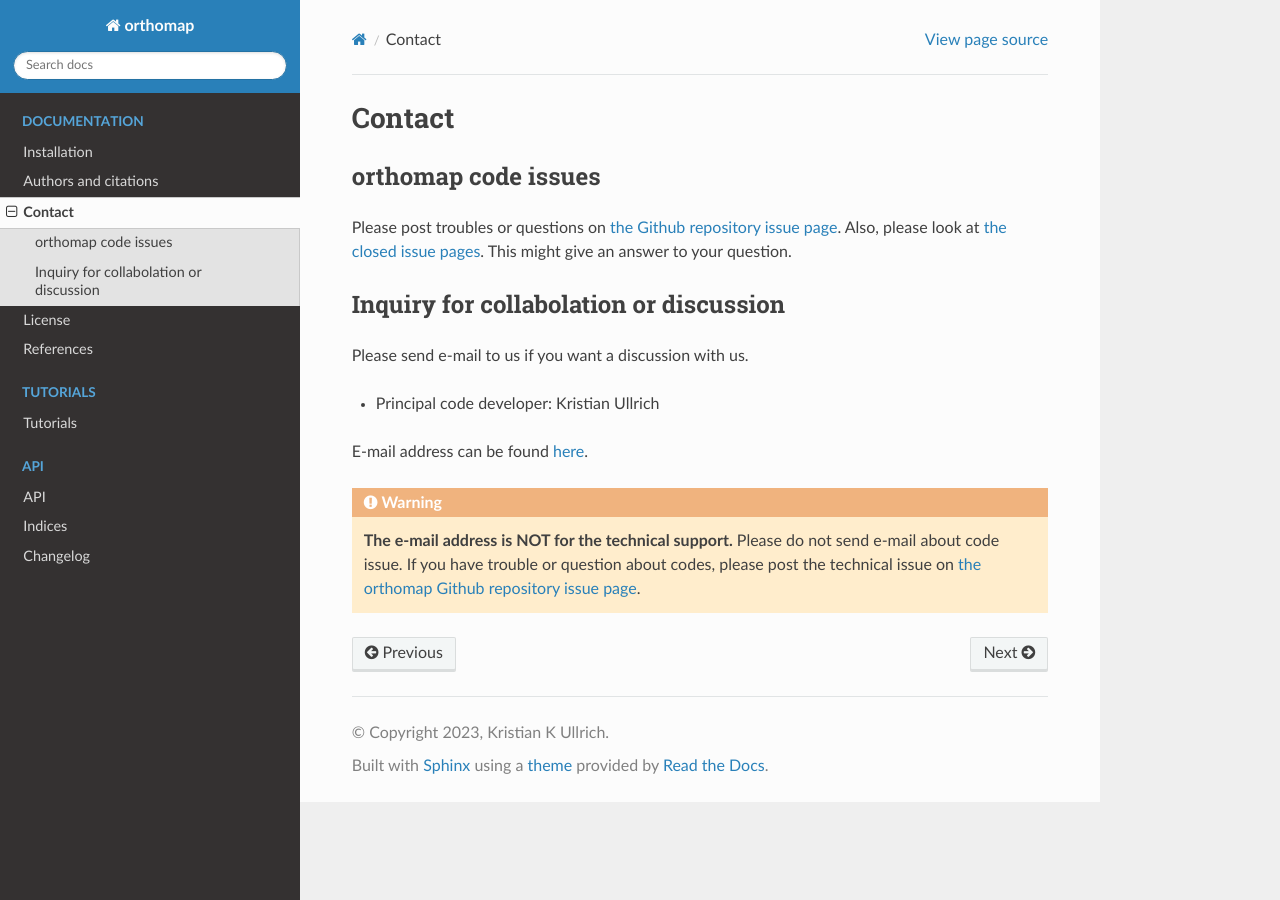
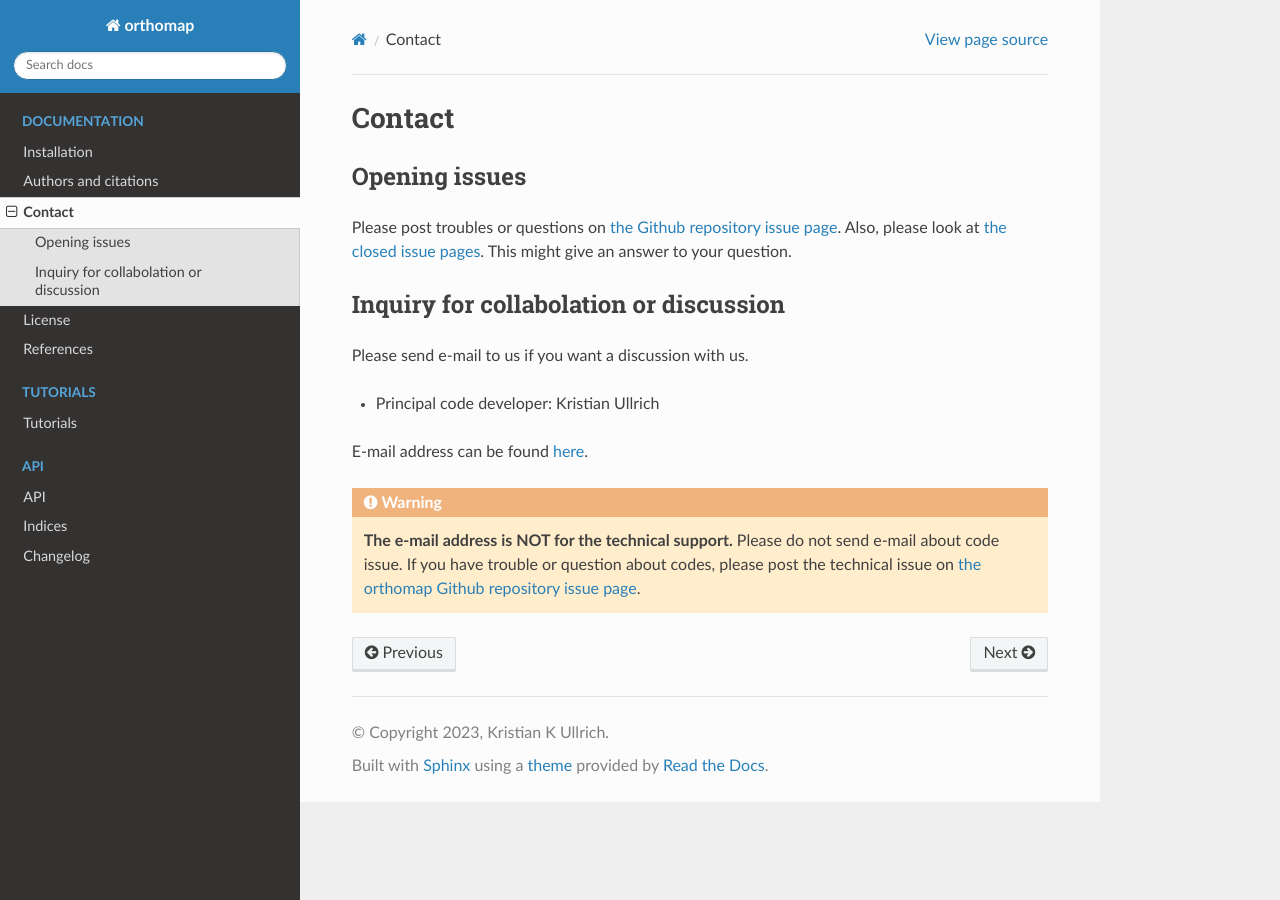
Before and after one commit to kullrich/orthomap, a Sphinx documentation site: the page built from docs/contact/index.rst, in a window 1280 px wide. Built offline with Sphinx 7.4.7 and the Read the Docs theme 2.0.0, drawn with Linux system fonts in a browser that asks for light colours; formulas are drawn with MathJax 3; pages that are not in the unit, such as notebooks, are missing from menus.

Commit message:
cleaning contact and license

```diff
--- a/docs/contact/index.rst
+++ b/docs/contact/index.rst
@@ -3,8 +3,8 @@
 Contact
 =======
 
-orthomap code issues
---------------------
+Opening issues
+---------------
 
 Please post troubles or questions on `the Github repository issue page <https://github.com/kullrich/orthomap/issues>`_.
 Also, please look at `the closed issue pages <https://github.com/kullrich/orthomap/issues?q=is%3Aissue+is%3Aclosed>`_. This might give an answer to your question.
--- a/docs/license/index.rst
+++ b/docs/license/index.rst
@@ -2,8 +2,6 @@
 
 License
 =======
-
-GNU GENERAL PUBLIC LICENSE::
 
 GNU GENERAL PUBLIC LICENSE
 Version 3, 29 June 2007
```
